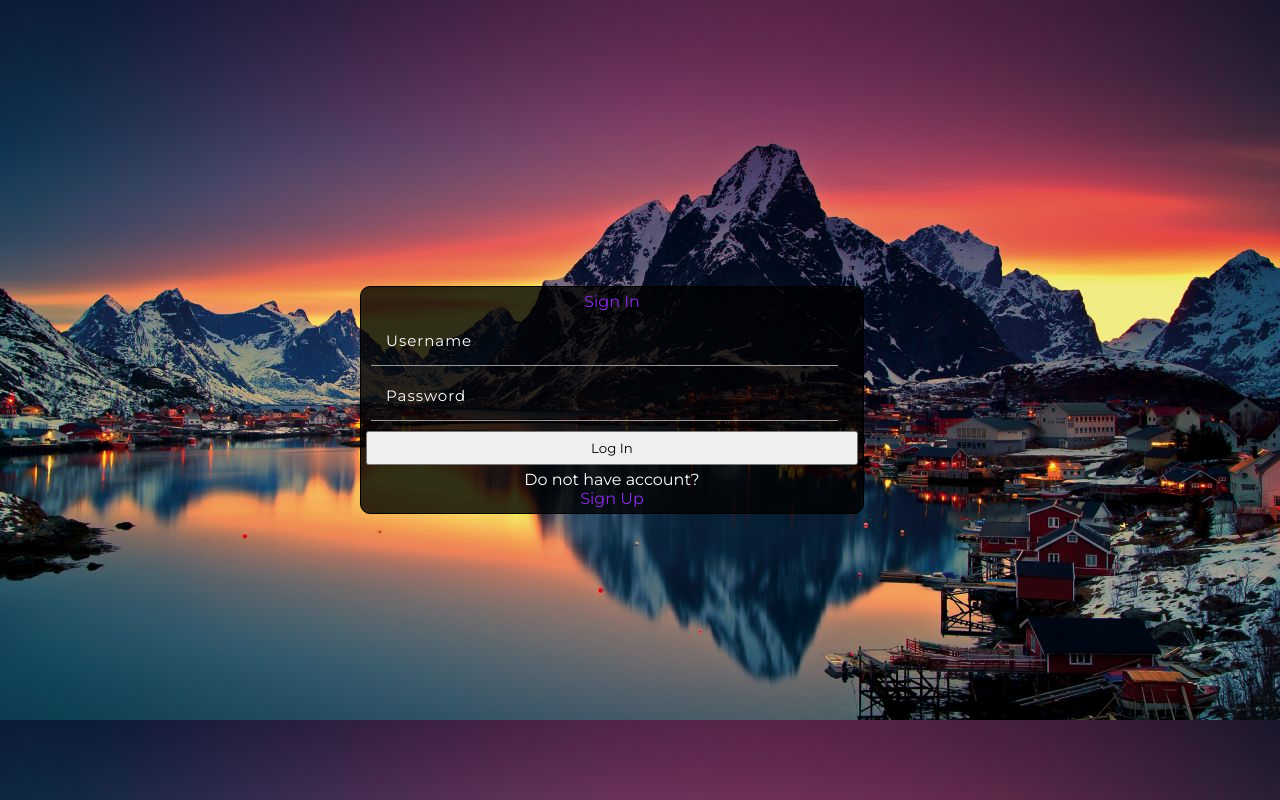
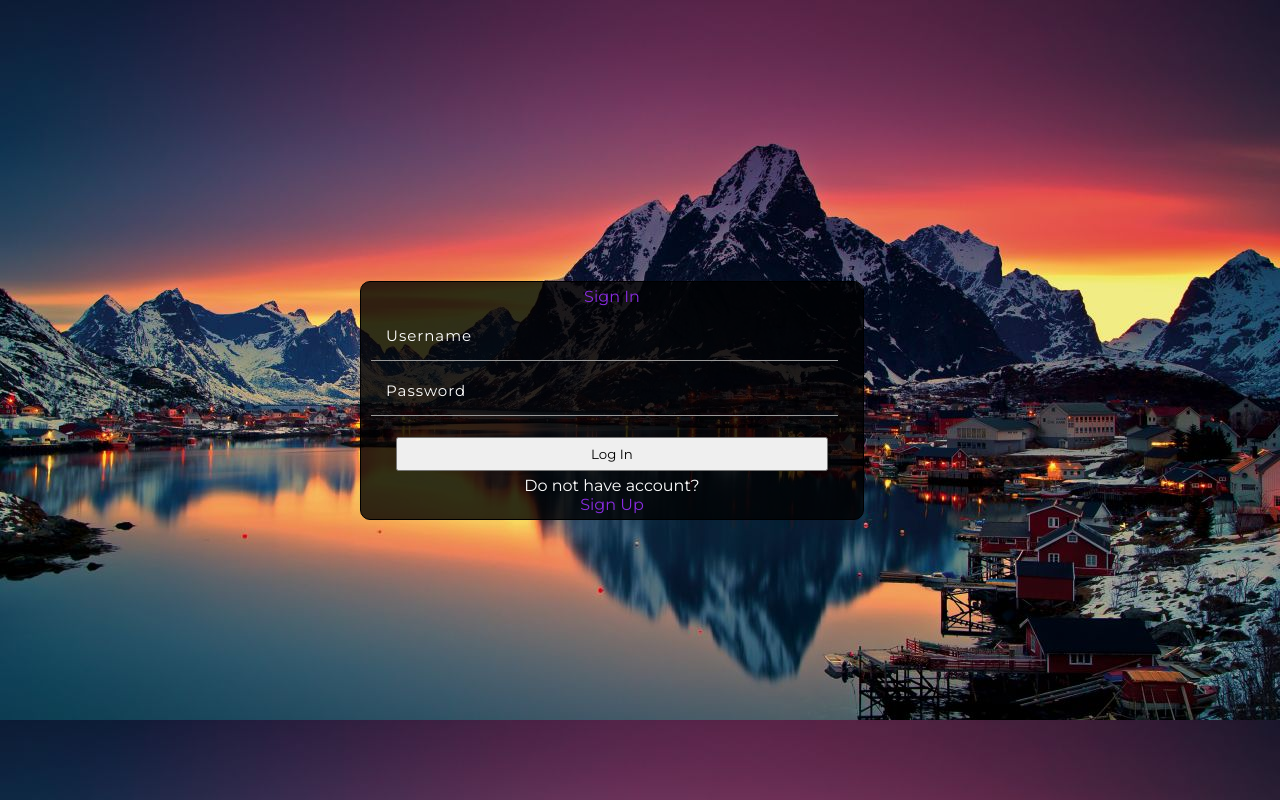
Before and after one commit to akashi7/audioFront, a React (Create React App) app: page /home in a window 1280 px wide. Built offline with nearby package versions, Linux system fonts and the light colour scheme.

Commit message:
initial commit

```diff
--- a/src/App.css
+++ b/src/App.css
@@ -63,6 +63,11 @@
   justify-content: center;
   height: 100vh;
   width: 100%;
+}
+.bt {
+  margin-left: 0px;
+  margin-top: 16px;
+  width: 88%;
 }
 form {
   color: white;
@@ -265,7 +270,7 @@ form button {
 }
 .M-whole {
   background-color: rgb(34, 31, 31);
-  height: 100vh;
+  height: 100%;
 }
 .plm {
   margin: 10px;
--- a/src/Pages/Home.js
+++ b/src/Pages/Home.js
@@ -115,8 +115,8 @@ export const HomePage = () => {
               required
               onChange={e => setState({ ...state, confirmPassword: e.target.value })}
             />
-            {state.isLoading ? <button type="submit">Loading.....</button>
-              : <button type="submit">Sign Up</button>}
+            {state.isLoading ? <button type="submit" className="bt" >Loading.....</button>
+              : <button className="bt" type="submit">Sign Up</button>}
             <p >have account?</p>
             <p onClick={() => setState({ ...state, isSignForm: false })} style={{ color: 'blueviolet' }}>Sign In</p>
           </form>
@@ -138,8 +138,8 @@ export const HomePage = () => {
                 required
                 onChange={e => setState({ ...state, password: e.target.value })}
               />
-              {state.isLoading ? <button type="submit">Loading.....</button>
-                : <button type="submit">Log In</button>}
+              {state.isLoading ? <button type="submit" className="bt" >Loading.....</button>
+                : <button className="bt" type="submit">Log In</button>}
 
               <p >Do not have account?</p>
               <p onClick={() => setState({ ...state, isSignForm: true })} style={{ color: 'blueviolet' }}>Sign Up</p>
```
Also changed, not shown: 1 other file (tests, documents, lock files or other folders).
